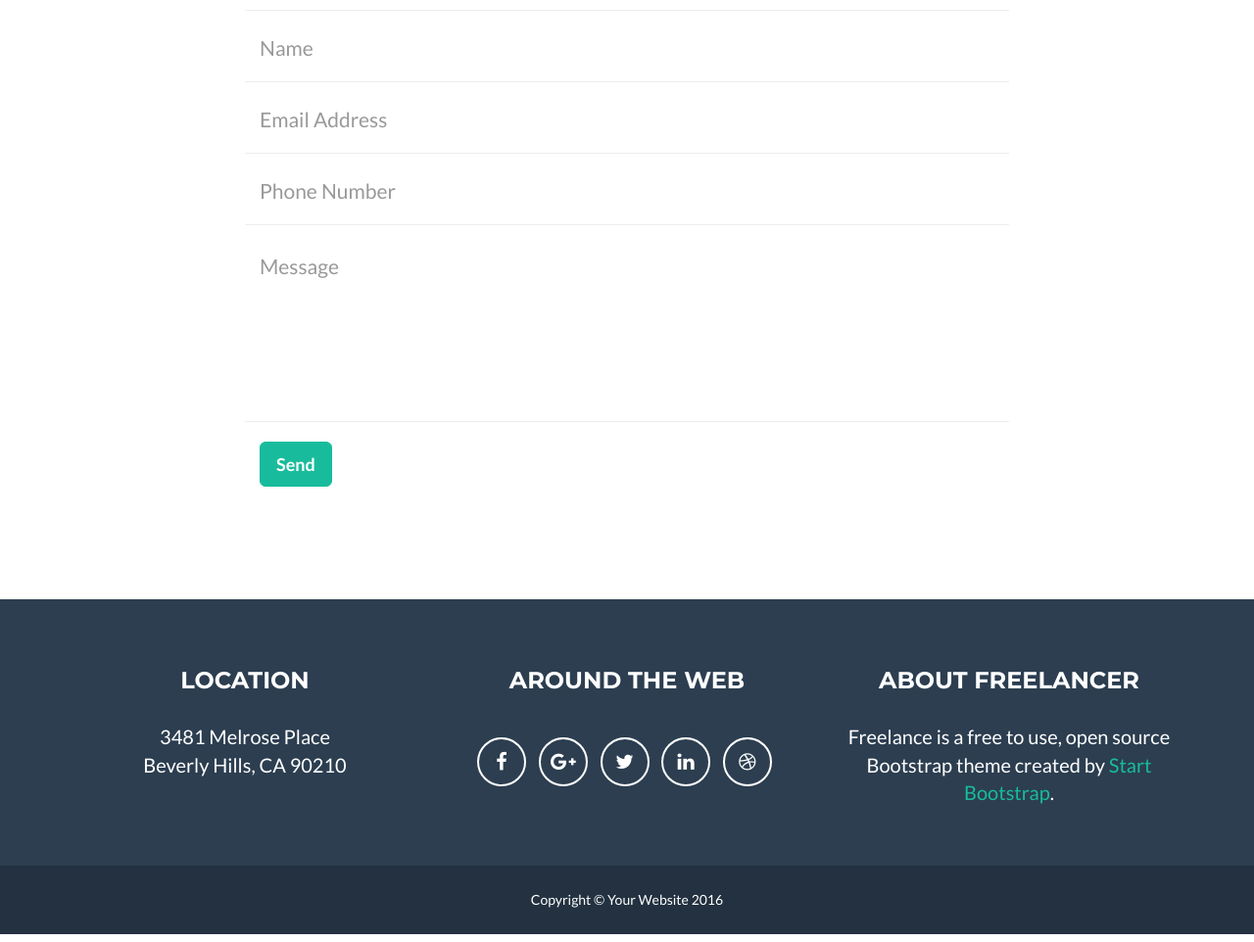
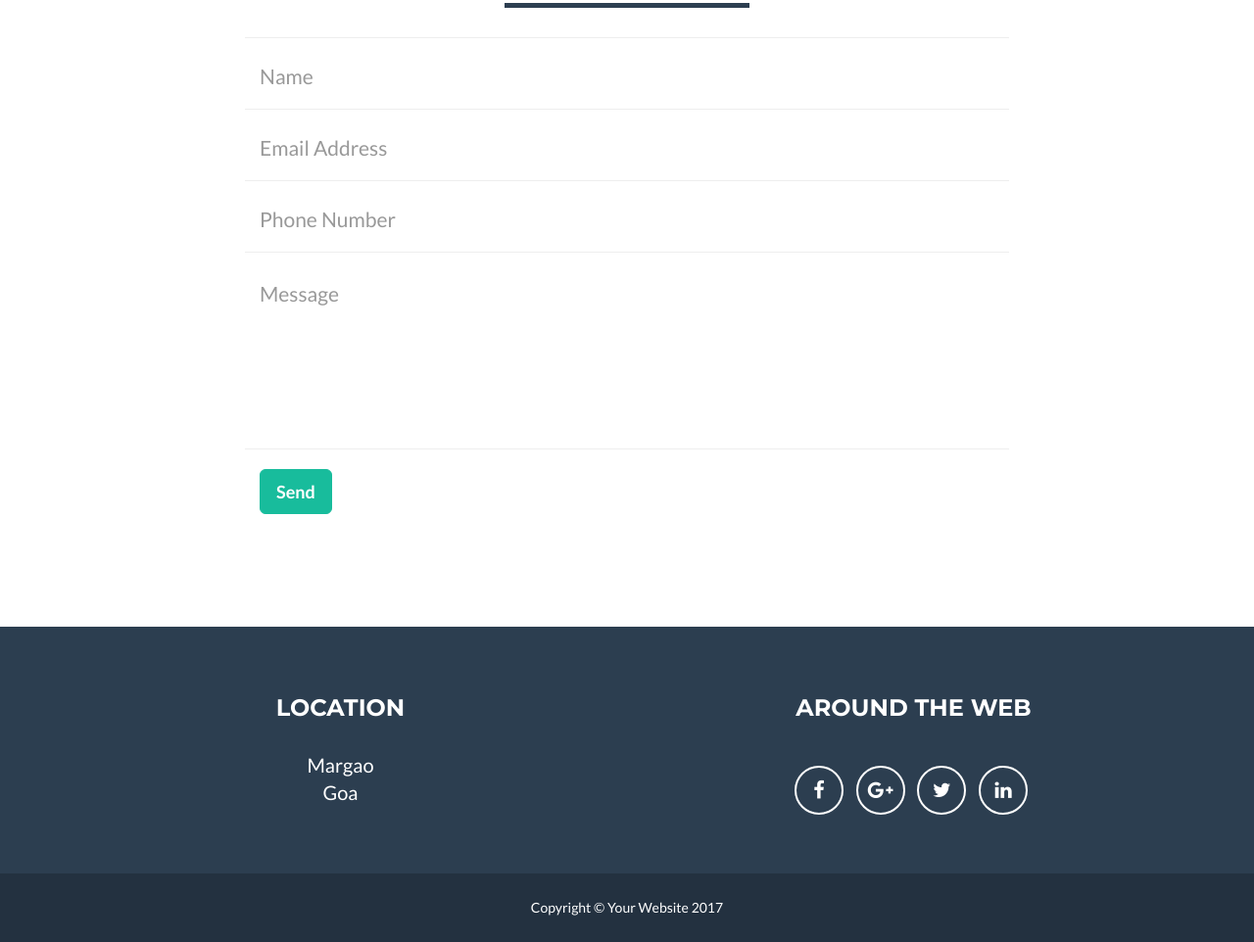
Before and after one commit to Akshatha-s/Portfolio, a website: page index.html in a window 1280 px wide. Shown: the part 2546-3508 px from the top of the page at 98% size. Drawn offline with nearby package versions, Linux system fonts and the light colour scheme.

Commit message:
about section

```diff
--- a/index.html
+++ b/index.html
@@ -167,10 +167,10 @@
             </div>
             <div class="row">
                 <div class="col-lg-4 col-lg-offset-2">
-                    <p>Freelancer is a free bootstrap theme created by Start Bootstrap. The download includes the complete source files including HTML, CSS, and JavaScript as well as optional LESS stylesheets for easy customization.</p>
+                    <p>I’m a web developer living in Margao, Goa. Currently I spend my days working as Software Engineer for Persistent Systems Ltd. I’m also available for interesting projects, feel free to get in touch if you have an opportunity I might be interested in.</p>
                 </div>
                 <div class="col-lg-4">
-                    <p>Whether you're a student looking to showcase your work, a professional looking to attract clients, or a graphic artist looking to share your projects, this template is the perfect starting point!</p>
+                    <p>I spend my days with my hands in many different areas of web development from front end engineering (AngularJS, HTML5, CSS/BootStrap, JavaScript/JQuery) to back end programming (Core Java, NodeJS & ExpressJS).</p>
                 </div>
                 <div class="col-lg-8 col-lg-offset-2 text-center">
                     <a href="#footer" class="btn btn-lg btn-outline">
@@ -241,12 +241,12 @@
         <div class="footer-above">
             <div class="container">
                 <div class="row">
-                    <div class="footer-col col-md-4">
+                    <div class="footer-col col-md-6">
                         <h3>Location</h3>
-                        <p>3481 Melrose Place
-                            <br>Beverly Hills, CA 90210</p>
+                        <p>Margao
+                            <br>Goa</p>
                     </div>
-                    <div class="footer-col col-md-4">
+                    <div class="footer-col col-md-6">
                         <h3>Around the Web</h3>
                         <ul class="list-inline">
                             <li>
@@ -261,15 +261,9 @@
                             <li>
                                 <a href="https://in.linkedin.com/in/akshathavs" class="btn-social btn-outline"><i class="fa fa-fw fa-linkedin"></i></a>
                             </li>
-                            <li>
-                                <a href="#" class="btn-social btn-outline"><i class="fa fa-fw fa-dribbble"></i></a>
-                            </li>
                         </ul>
                     </div>
-                    <div class="footer-col col-md-4">
-                        <h3>About Freelancer</h3>
-                        <p>Freelance is a free to use, open source Bootstrap theme created by <a href="http://startbootstrap.com">Start Bootstrap</a>.</p>
-                    </div>
+
                 </div>
             </div>
         </div>
@@ -277,7 +271,7 @@
             <div class="container">
                 <div class="row">
                     <div class="col-lg-12">
-                        Copyright &copy; Your Website 2016
+                        Copyright &copy; Your Website 2017
                     </div>
                 </div>
             </div>
```
